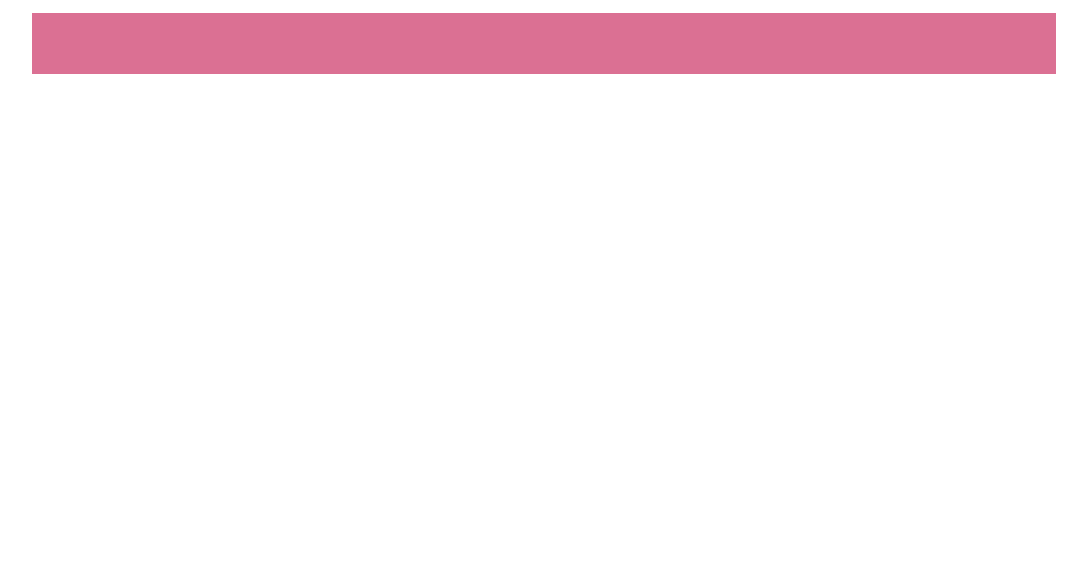
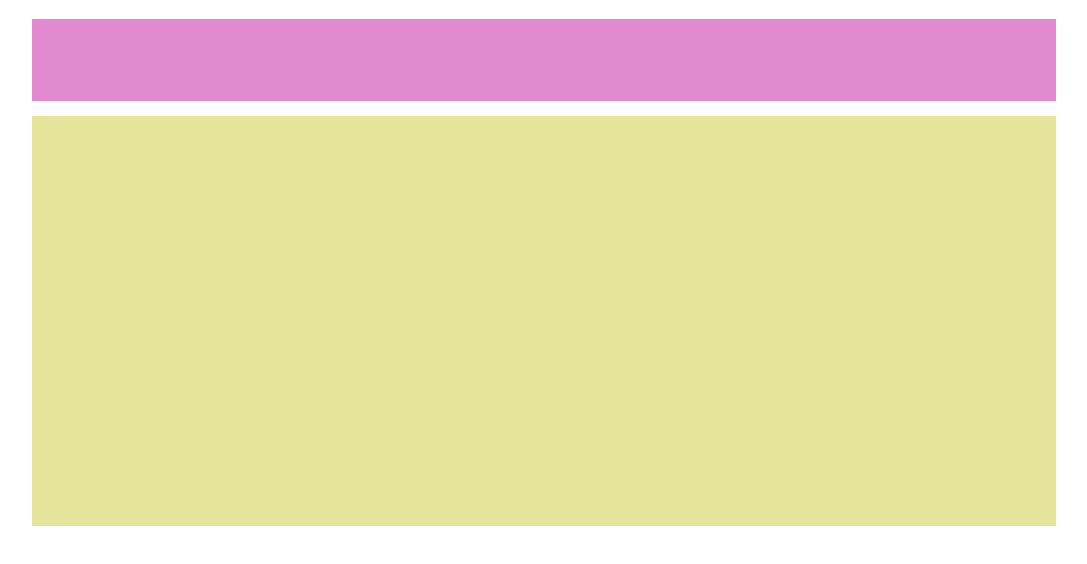
Before and after one commit to MirkoAnna/htmlcss-struttura-wp, a plain HTML site: page index.html in a window 1280 px wide. Shown: the whole page, without its empty margins (96-1183 px from the left). Drawn offline with Linux system fonts and the light colour scheme.

Commit message:
Fine nac

```diff
--- a/index.html
+++ b/index.html
@@ -12,8 +12,19 @@
 
         <!-- Intestazione pagina -->
         <header>
+
         </header>
         <!-- Fine intestazione pagina-->
+
+        <!-- Nav -->
+        <nav>
+
+        </nav>
+        <!-- Fine nav -->
+
+
+
+
     </div>
 </body>
 </html>
--- a/style.css
+++ b/style.css
@@ -4,12 +4,21 @@
     box-sizing: border-box;
 }
 
+/* Common */
 .container {
-    margin: 1% auto;
+    margin: 1.5% auto;
     width: 80%;
 }
 
-header{
-    background-color: palevioletred;
-    padding: 3%;
+
+/* Intestazione pagina */
+header {
+    padding: 4%;
+    background-color: rgba(209, 73, 180, 0.644);
 }
+
+nav {
+    margin-top: 1.5%;
+    padding: 20%;
+    background-color: rgba(187, 187, 0, 0.397);
+}
```
